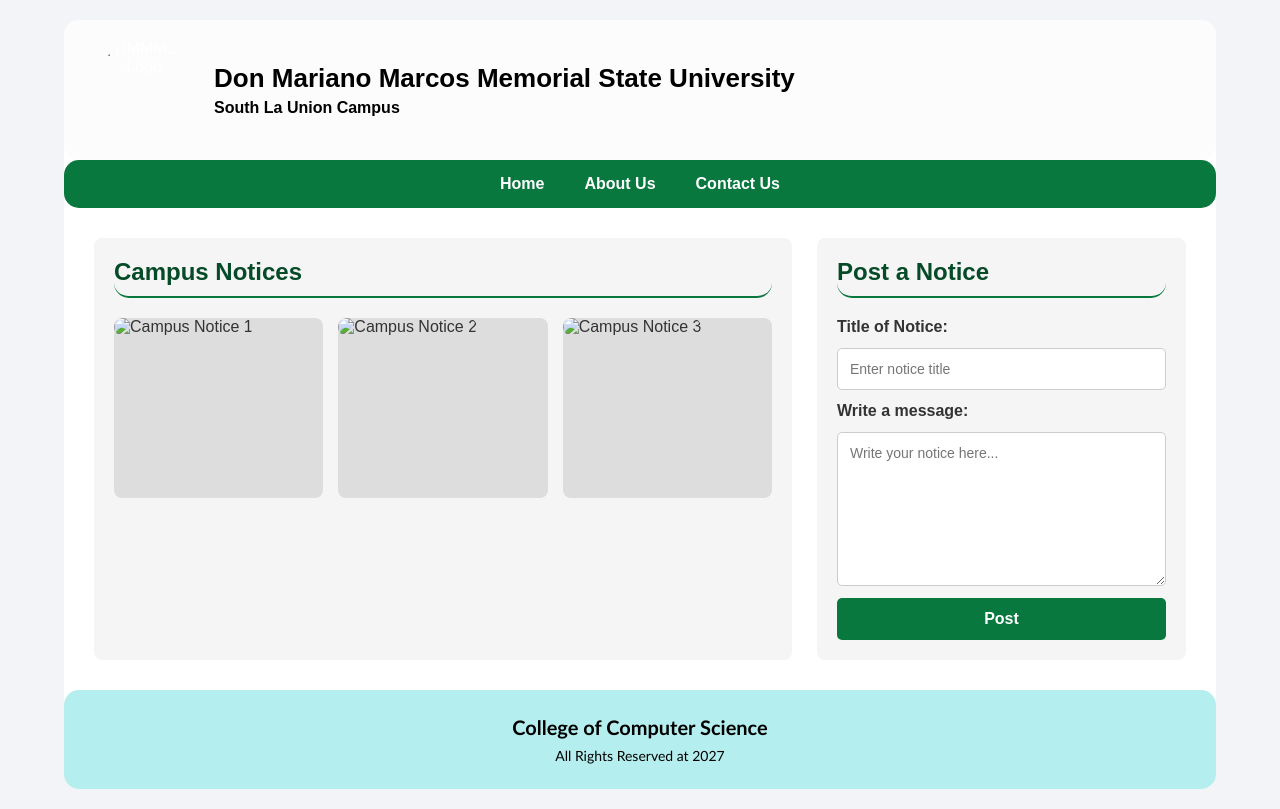
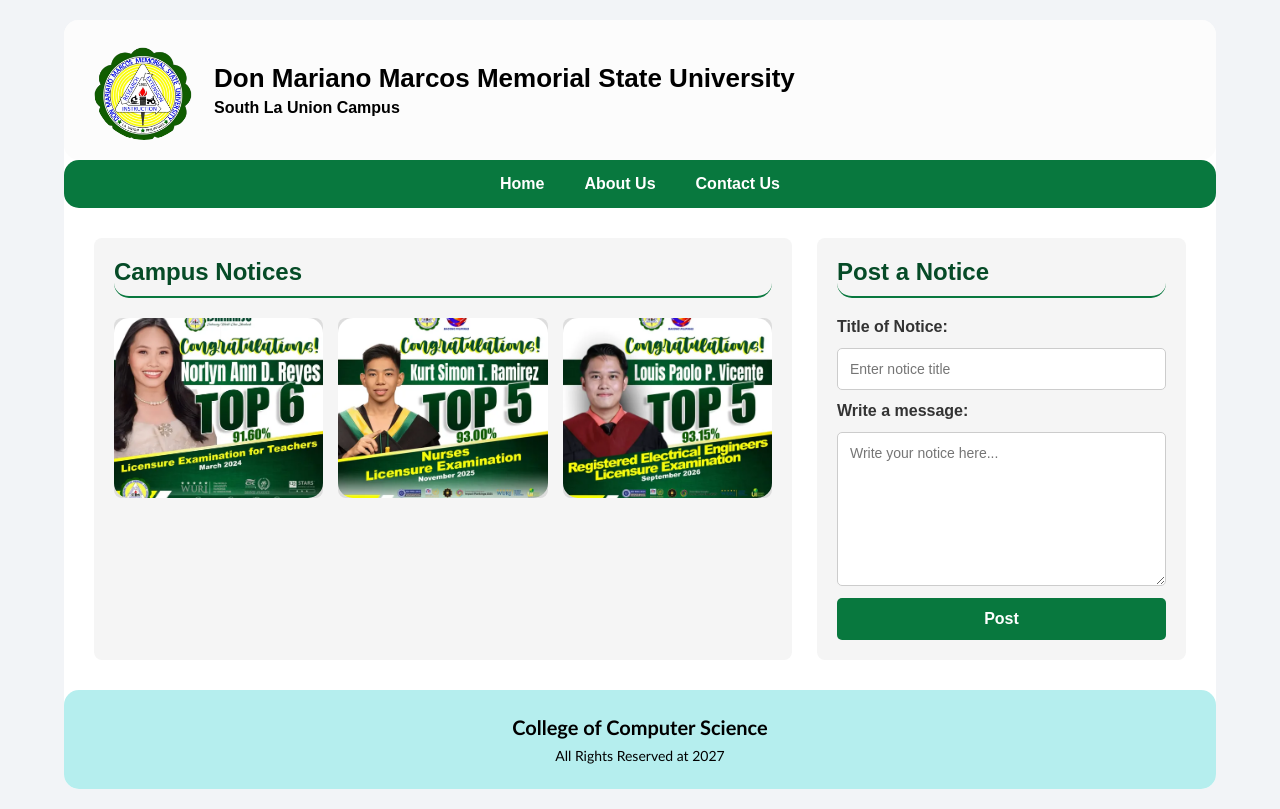
Before and after one commit to rjugay24118363-ui/csae104project3E, a plain HTML site: page Week 2/index.html in a window 1280 px wide. Drawn offline with Linux system fonts and the light colour scheme.

Commit message:
myfirstcommit

```diff
--- a/Week 2/index.html
+++ b/Week 2/index.html
@@ -15,7 +15,7 @@
        <header class="header">
 
     <div class="logo">
-        <img src="./images/dmmmsu.logo.png" alt="DMMMSU Logo">
+        <img src="pic/dmmmsu.webp" alt="DMMMSU Logo">
     </div>
 
     <div class="university-name">
@@ -40,15 +40,15 @@
                 <div class="notices-gallery">
 
                     <div class="notice-card">
-                        <img src="./images/pnle1.webp" alt="Campus Notice 1">
+                        <img src="pic/i.webp" alt="Campus Notice 1">
                     </div>
 
                     <div class="notice-card">
-                        <img src="./images/lpt.webp" alt="Campus Notice 2">
+                        <img src="pic/o.webp" alt="Campus Notice 2">
                     </div>
 
                     <div class="notice-card">
-                        <img src="./images/mfle.webp" alt="Campus Notice 3">
+                        <img src="pic/e.webp" alt="Campus Notice 3">
                     </div>
 
                 </div>
```
Also changed, not shown: Week 2/pic/dmmmsu.webp (added), Week 2/pic/e.webp (added), Week 2/pic/i.webp (added), Week 2/pic/o.webp (added).
